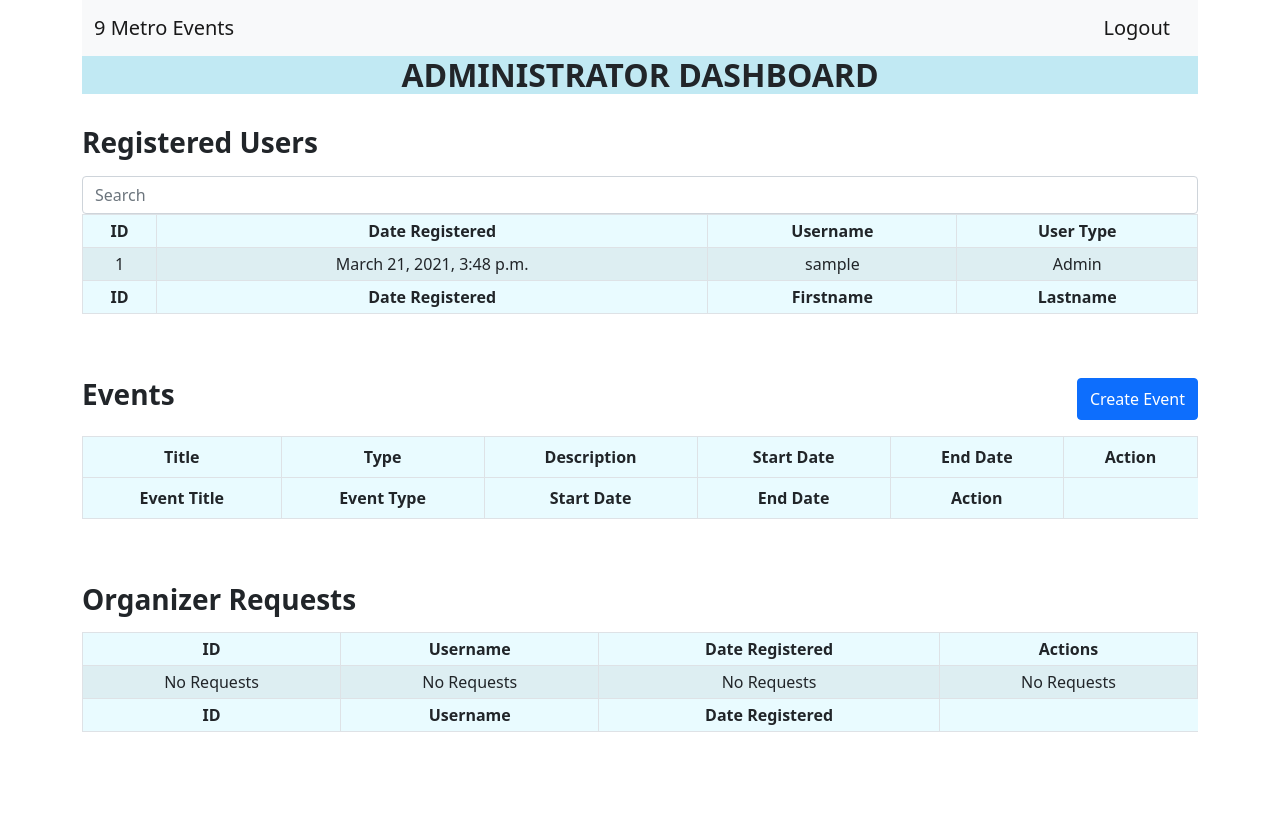
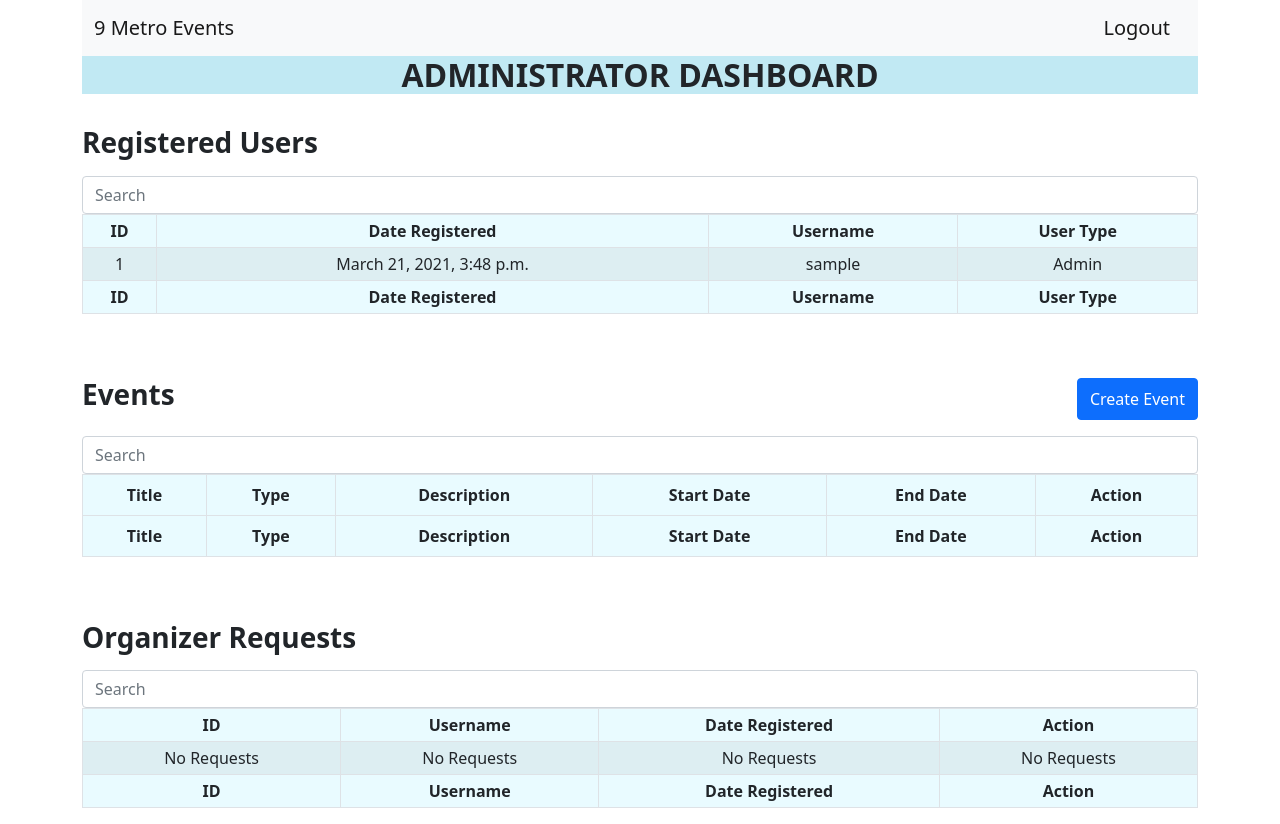
Before and after one commit to gwynncausing/MetroEvents, a Django app: page /administrator/ in a window 1280 px wide. Before the commit the page ends 732 px from the top, so only its background shows below. Run offline with Django 3.2, Linux system fonts and the light colour scheme; the visitor is signed in with stand-in values (Sample User, id 1); data comes from the database, SQL or seed files in the repository; data that the repository does not hold is empty.

Commit message:
updated adminDashboard.html
registered user searchbars now working
added additional searchbars for events and organizer requests..

all are working already

```diff
--- a/metroEvents/templates/app/adminDashboard.html
+++ b/metroEvents/templates/app/adminDashboard.html
@@ -1,4 +1,7 @@
 {% extends 'base.html' %} {% load static %} {% block content %}
+
+<!-- for registered users search bar -->
+<script src="https://ajax.googleapis.com/ajax/libs/jquery/3.5.1/jquery.min.js"></script>
 
 <div class="container">
   <div class="jumbotron text-center" style="background-color: #c1e9f3">
@@ -55,8 +58,8 @@
           <tr style="text-align: center">
             <th>ID</th>
             <th>Date Registered</th>
-            <th>Firstname</th>
-            <th>Lastname</th>
+            <th>Username</th>
+            <th>User Type</th>
           </tr>
         </tfoot>
       </table>
@@ -66,6 +69,12 @@
         <h3><b>Events</b></h3>
         <button type="button" class="btn btn-primary">Create Event</button>
       </div>
+      <input
+        class="form-control"
+        id="id-event-input"
+        type="text"
+        placeholder="Search"
+      />
 
       <table
         id="id-events-list"
@@ -297,8 +306,9 @@
 
         <tfoot>
           <tr style="text-align: center">
-            <th class="th-sm">Event Title</th>
-            <th class="th-sm">Event Type</th>
+            <th class="th-sm">Title</th>
+            <th class="th-sm">Type</th>
+            <th class="th-sm">Description</th>
             <th class="th-sm">Start Date</th>
             <th class="th-sm">End Date</th>
             <th class="th-sm">Action</th>
@@ -311,6 +321,12 @@
       <div class="mb-3">
         <h3><b>Organizer Requests</b></h3>
       </div>
+      <input
+        class="form-control"
+        id="id-request-input"
+        type="text"
+        placeholder="Search"
+      />
       <table
         id="id-organizer-request"
         class="table table-striped table-bordered table-sm table-hover"
@@ -323,7 +339,7 @@
             <th class="th-sm">ID</th>
             <th>Username</th>
             <th class="th-sm">Date Registered</th>
-            <th class="th-sm">Actions</th>
+            <th class="th-sm">Action</th>
           </tr>
         </thead>
 
@@ -381,6 +397,7 @@
             <th>ID</th>
             <th>Username</th>
             <th>Date Registered</th>
+            <th class="th-sm">Action</th>
           </tr>
         </tfoot>
       </table>
@@ -395,6 +412,29 @@
           });
         });
       </script>
+
+      <script>
+        $(document).ready(function () {
+          $("#id-event-input").on("keyup", function () {
+            var value = $(this).val().toLowerCase();
+            $("#id-events-table tr").filter(function () {
+              $(this).toggle($(this).text().toLowerCase().indexOf(value) > -1);
+            });
+          });
+        });
+      </script>
+
+      <script>
+        $(document).ready(function () {
+          $("#id-request-input").on("keyup", function () {
+            var value = $(this).val().toLowerCase();
+            $("#id-orgRequest-table tr").filter(function () {
+              $(this).toggle($(this).text().toLowerCase().indexOf(value) > -1);
+            });
+          });
+        });
+      </script>
+
     </div>
   </div>
 </div>
```
